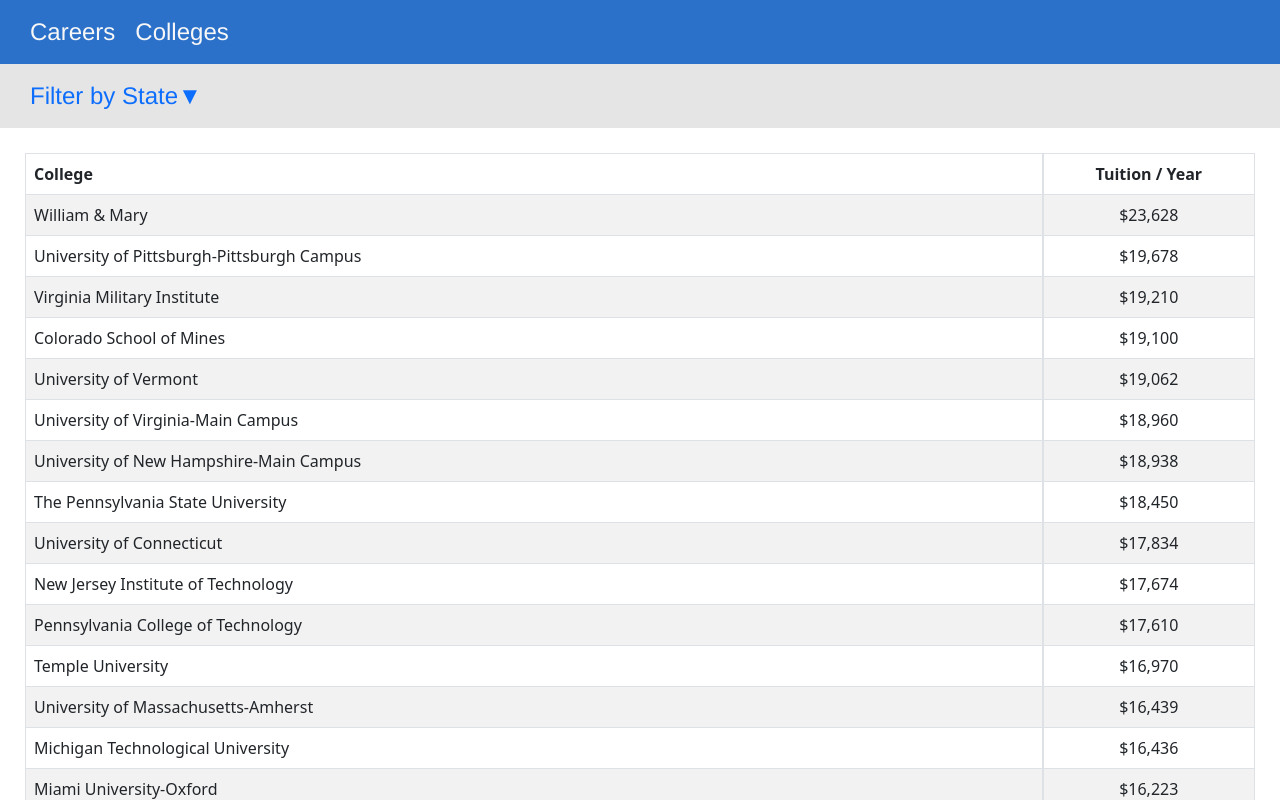
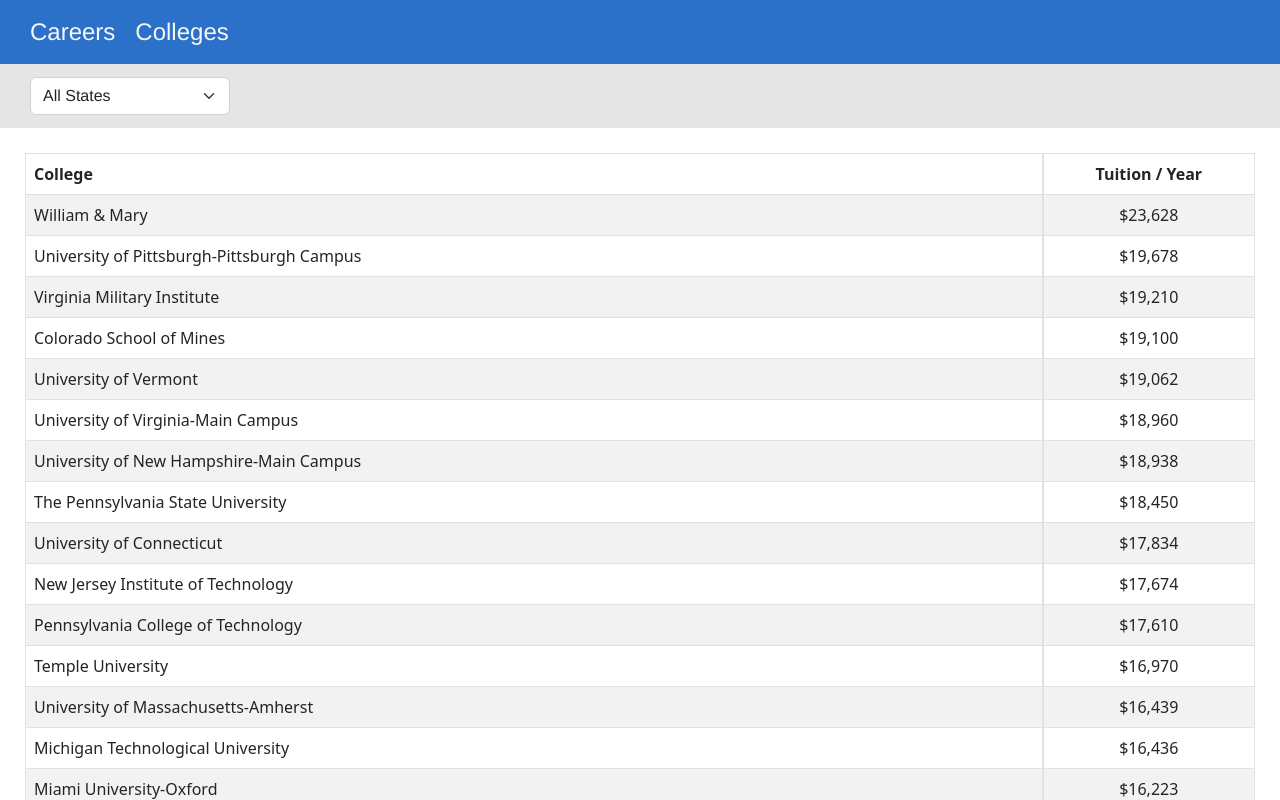
Before and after one commit to EmpathyTechnologies/CareerPlanToday-Frontend, a React (Create React App) app: page /colleges in a window 1280 px wide. Shown: the top 800 px of the page. Built offline with nearby package versions, Linux system fonts and the light colour scheme.

Commit message:
updated college navigation dropdown

```diff
--- a/src/components/Colleges/CollegesNavbar.tsx
+++ b/src/components/Colleges/CollegesNavbar.tsx
@@ -1,64 +1,12 @@
 import React, { useState, forwardRef, Ref } from "react";
-import Dropdown from "react-bootstrap/Dropdown";
 import Form from "react-bootstrap/Form";
 import "./CollegesNavbar.css";
-interface CustomToggleProps {
-  children: React.ReactNode;
-  onClick: (event: React.MouseEvent<HTMLAnchorElement>) => void;
+
+interface CollegesNavbarProps {
+  set_USA_States_Filter: any;
 }
 
-const CustomToggle = forwardRef<HTMLAnchorElement, CustomToggleProps>(
-  ({ children, onClick }, ref) => (
-    <a
-      href=''
-      ref={ref}
-      onClick={(e: React.MouseEvent<HTMLAnchorElement>) => {
-        e.preventDefault();
-        onClick(e);
-      }}
-    >
-      {children}
-      &#x25bc;
-    </a>
-  )
-);
-
-interface CustomMenuProps {
-  children: React.ReactNode;
-  style: React.CSSProperties;
-  className: string;
-  labeledBy: string;
-}
-
-const CustomMenu = forwardRef<HTMLDivElement, CustomMenuProps>(
-  ({ children, style, className, labeledBy }, ref) => {
-    const [value, setValue] = useState("");
-
-    return (
-      <div ref={ref} style={style} className={className} aria-labelledby={labeledBy}>
-        <Form.Control
-          autoFocus
-          className='mx-3 my-2 w-auto'
-          placeholder='Type to filter...'
-          onChange={(e: React.ChangeEvent<HTMLInputElement>) => setValue(e.target.value)}
-          value={value}
-        />
-        <ul className='list-unstyled'>
-          {React.Children.toArray(children).filter(
-            (child) =>
-              !value || (child as React.ReactElement).props.children.toLowerCase().startsWith(value)
-          )}
-        </ul>
-      </div>
-    );
-  }
-);
-
-interface CustomDropdownProps {
-  setFilter: any;
-}
-
-const CollegesNavbar: React.FC<CustomDropdownProps> = ({ setFilter }) => {
+const CollegesNavbar: React.FC<CollegesNavbarProps> = ({ set_USA_States_Filter }) => {
   const usaStates = [
     { name: "All States", abbreviation: "All States" },
     { name: "Alabama", abbreviation: "AL" },
@@ -112,31 +60,20 @@
     { name: "Wisconsin", abbreviation: "WI" },
     { name: "Wyoming", abbreviation: "WY" },
   ];
-  const [labeledBy, setLabeledBy] = useState<string>("");
-  const [label, setLabel] = useState("Filter by State");
 
   return (
     <div id='colleges-navbar-container'>
-      <Dropdown id='colleges-navbar-item'>
-        <Dropdown.Toggle as={CustomToggle} id='colleges-navbar-item-label'>
-          {label}
-        </Dropdown.Toggle>
-
-        <Dropdown.Menu as={CustomMenu} labeledBy={labeledBy}>
-          {usaStates.map((usaState, index) => (
-            <Dropdown.Item
-              key={index}
-              eventKey={index.toString()}
-              onClick={() => {
-                setLabel(usaState.name);
-                setFilter(usaState.abbreviation);
-              }}
-            >
-              {usaState.name}
-            </Dropdown.Item>
-          ))}
-        </Dropdown.Menu>
-      </Dropdown>
+      <Form.Select
+        aria-label='All States'
+        style={{ width: "200px", marginLeft: "30px" }}
+        onChange={(e) => set_USA_States_Filter(e.target.value)}
+      >
+        {usaStates.map((state) => (
+          <option key={state.abbreviation} value={state.abbreviation}>
+            {state.name}
+          </option>
+        ))}
+      </Form.Select>
     </div>
   );
 };
--- a/src/pages/Colleges.tsx
+++ b/src/pages/Colleges.tsx
@@ -7,20 +7,20 @@
 import Footer from "../components/Footer/Footer";
 
 export default function Colleges() {
-  const [filter, setFilter] = useState<string>("All States");
+  const [filter_USA_States, set_USA_States_Filter] = useState<string>("All States");
   const [collegesList, setCollegesList] = useState(allColleges);
 
   useEffect(() => {
-    if (filter === "All States") setCollegesList(allColleges);
+    if (filter_USA_States === "All States") setCollegesList(allColleges);
     else {
-      let filteredCareers = allColleges.filter((college) => college.state === filter);
+      let filteredCareers = allColleges.filter((college) => college.state === filter_USA_States);
       setCollegesList(filteredCareers);
     }
-  }, [filter]);
+  }, [filter_USA_States]);
 
   return (
     <div>
-      <CollegesNavbar setFilter={setFilter} />
+      <CollegesNavbar set_USA_States_Filter={set_USA_States_Filter} />
       <div style={{ padding: "25px" }}>
         <Table striped bordered hover>
           <thead>
```
